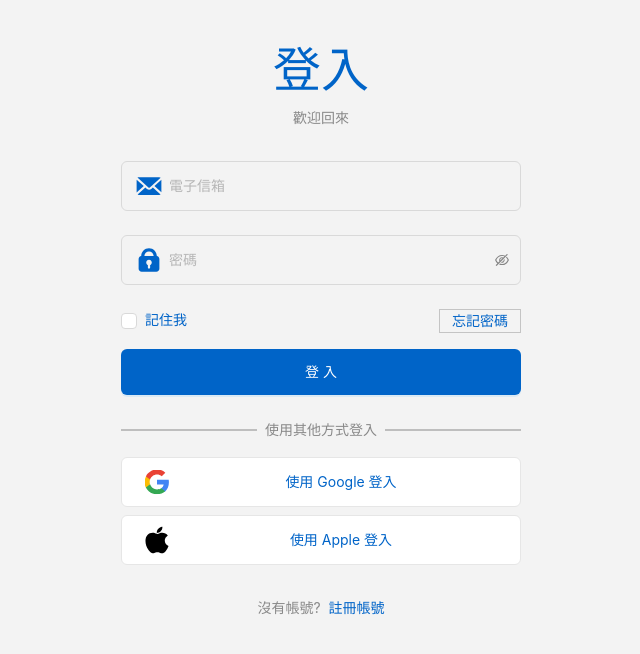
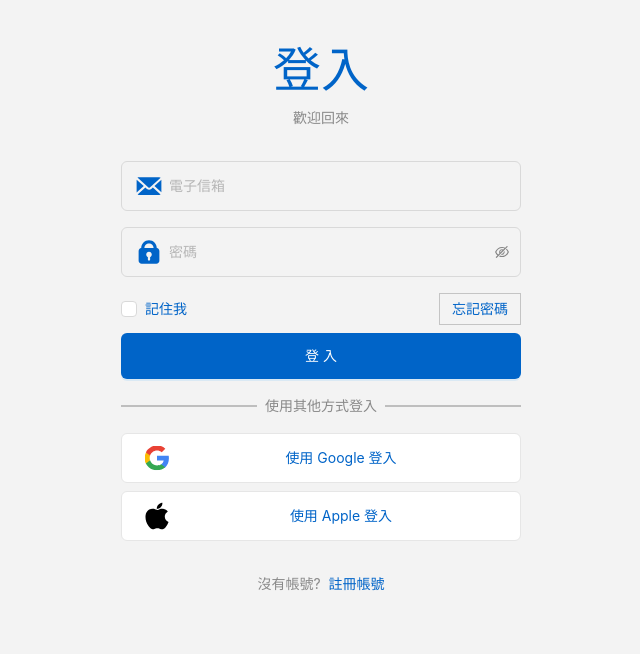
Before and after one commit to leon11081991/vue3-emgiot, a Vue app: page /login in a window 1280 px wide. Shown: the top 654 px of the page, without its empty margins (319-959 px from the left). Built offline with nearby package versions, Linux system fonts and the light colour scheme; no server answers.

Commit message:
feat(login-page): handle login, add user store persistent
1. add pinia storage plugin
2. add user store persistent
3. update axios header authorization
4.
update fnLogin
5. add remember me handler

```diff
--- a/src/App.vue
+++ b/src/App.vue
@@ -44,6 +44,11 @@ const route = useRoute()
   background-color: $--color-primary;
   color: $--color-white;
   border-radius: $--border-radius-middle;
+}
+
+/** Ant Design Form */
+.ant-form-item {
+  margin-bottom: 1rem;
 }
 
 /** Ant Design Button */
--- a/src/composables/useAuth.ts
+++ b/src/composables/useAuth.ts
@@ -1,4 +1,5 @@
 import type {
+  UserInfoType,
   LoginReqType
   // GoogleLoginReqType,
   // SignUpReqType
@@ -20,22 +21,51 @@ export const useAuth = () => {
   const { openNotification } = useNotification()
   const userStore = useUserStore()
 
+  // 初始化token
+  const _initToken = (): string => {
+    return ''
+  }
   // 初始化用戶資訊
-  const _initUserInfo = () => {
+  const _initUserInfo = (): UserInfoType => {
     return {
-      token: '',
       userId: '',
       photoUrl: ''
     }
   }
 
+  /** 存儲登入資訊 */
+  const _saveLoginInfo = (loginData: LoginReqType): void => {
+    UtilCommon.setLocalStorage('rememberMe', loginData)
+  }
+
+  /** 讀取記住我資訊 */
+  const loadLoginInfo = () => {
+    const rememberMe = UtilCommon.getLocalStorage<LoginReqType>('rememberMe')
+    if (!rememberMe) return
+    return {
+      userId: rememberMe.userId,
+      password: rememberMe.password,
+      rememberMe: true
+    }
+  }
+
+  /** 處理記住我 */
+  const handleRememberMe = (params: LoginReqType, isRememberMe: boolean): void => {
+    if (!isRememberMe) {
+      return UtilCommon.removeLocalStorage('rememberMe')
+    }
+    _saveLoginInfo(params)
+  }
+
   /** 處理登入 */
-  const fnLogin = async (params: LoginReqType) => {
+  const fnLogin = async (params: LoginReqType, isRememberMe: boolean) => {
     try {
+      handleRememberMe(params, isRememberMe)
+
       const { result, isSuccess, message, resultCode } = await api.auth.login(params)
 
       if (!isSuccess) {
-        // 顯示錯誤訊息提示
+        // 失敗：顯示錯誤訊息提示
         openNotification(
           {
             title: $t('Common.Error'),
@@ -46,9 +76,8 @@ export const useAuth = () => {
         return
       }
 
+      userStore.token = result.token
       openMessage('success', '登入成功，即將前往首頁...', {}, () => {
-        userStore.userInfo = result
-        UtilCommon.setLocalStorage<string>('token', result.token)
         UtilCommon.goPage('/')
       })
     } catch (e) {
@@ -69,7 +98,7 @@ export const useAuth = () => {
       const { isSuccess, message, resultCode } = await api.auth.logout()
 
       if (!isSuccess) {
-        // 顯示錯誤訊息提示
+        // 失敗：顯示錯誤訊息提示
         openNotification(
           {
             title: $t('Common.Error'),
@@ -80,9 +109,10 @@ export const useAuth = () => {
         return
       }
 
+      userStore.token = _initToken()
+      userStore.userInfo = _initUserInfo()
+
       openMessage('success', '登出成功', {}, () => {
-        userStore.userInfo = _initUserInfo()
-        UtilCommon.removeLocalStorage('token')
         UtilCommon.goPage('/login')
       })
     } catch (e) {
@@ -92,7 +122,7 @@ export const useAuth = () => {
   }
 
   return {
-    _initUserInfo,
+    loadLoginInfo,
     fnLogin,
     fnLogOut
   }
--- a/src/router/middlewares/auth.middleware.ts
+++ b/src/router/middlewares/auth.middleware.ts
@@ -1,5 +1,6 @@
 import type { RouteLocationNormalized, NavigationGuardNext } from 'vue-router'
 import { useRouter } from 'vue-router'
+import { useUserStore } from '@/stores/user.stores'
 import { UtilCommon } from '@/utils/utilCommon'
 
 export const authMiddleware = async ({
@@ -14,7 +15,8 @@ export const authMiddleware = async ({
   console.log('[authMiddleware]', to, from)
 
   const router = useRouter()
-  const token = UtilCommon.getLocalStorage<string>('token')
+  const userStore = useUserStore()
+  const token = userStore.token
 
   if (to.path === '/login' || to.path === '/sign-up') {
     // 檢查是否訪問登入頁或是註冊頁
--- a/src/stores/storage-plugin/user-storage.ts
+++ b/src/stores/storage-plugin/user-storage.ts
@@ -7,22 +7,20 @@ export const useUserStorage = (context: PiniaPluginContext) => {
   const storeId = store.$id
   if (storeId !== 'user') return
 
-  console.log('useUserStorage store', store.$id)
-
   const key = `storage-${store.$id}`
   store.$persist = key
 
   // 存儲狀態：在瀏覽器關閉時或是刷新頁面時，儲存在 localStorage 中
   window.onbeforeunload = () => {
-    localStorage.setItem(store.$persist, JSON.stringify(store.$state))
+    UtilCommon.setLocalStorage(key, store.$state)
   }
 
   // 取得狀態：
-  const savedState = localStorage.getItem(store.$persist)
+  const savedState = UtilCommon.getLocalStorage<typeof store.$state>(store.$persist)
   if (!savedState) return
   try {
-    store.$patch(JSON.parse(savedState)) // 復原保存的狀態
+    store.$patch(savedState) // 復原保存的狀態
   } catch (e) {
-    console.error(e)
+    console.log(e)
   }
 }
--- a/src/stores/user.stores.ts
+++ b/src/stores/user.stores.ts
@@ -3,15 +3,14 @@ import { ref } from 'vue'
 import { defineStore } from 'pinia'
 
 export const useUserStore = defineStore('user', () => {
-  // const token = ref<string>('')
+  const token = ref<string>('')
   const userInfo = ref<UserInfoType>({
-    token: '',
     userId: '',
     photoUrl: ''
   })
 
   return {
-    // token
+    token,
     userInfo
   }
 })
--- a/src/utils/api/axios-instance.ts
+++ b/src/utils/api/axios-instance.ts
@@ -4,8 +4,7 @@ import { env } from '@/env'
 import { getI18nTranslate } from '@/utils/i18nUtils'
 import { errorCodeHandler, unauthorizedHandler } from '@/utils/api/error-handler'
 import { useMessage } from '@/composables/useMessage'
-// import { useUserStore } from '@/stores/user.stores'
-import { UtilCommon } from '@/utils/utilCommon'
+import { useUserStore } from '@/stores/user.stores'
 
 /** 創建實例 */
 const axiosInstance = axios.create({
@@ -15,13 +14,11 @@ const axiosInstance = axios.create({
 
 /** 處理請求發送前 */
 const beforeRequest = (config: InternalAxiosRequestConfig) => {
-  // const userStore = useUserStore()
+  const userStore = useUserStore()
   const loginApiPath = '/LogIn/LogIn'
 
-  // TODO: 先請後端將token移除,等待login完成後再開啟
   if (!config.url?.includes(loginApiPath)) {
-    config.headers.Authorization = `Bearer ${UtilCommon.getLocalStorage<string>('token')}` // token 存在於 local storage
-    //   config.headers.Authorization = `Bearer ${userStore.userInfo.token}` // 假設 token 存在於 user store
+    config.headers.Authorization = `Bearer ${userStore.token}`
   }
 
   config.headers['Content-Type'] = 'application/json;charset=UTF-8'
--- a/src/views/LoginPage.vue
+++ b/src/views/LoginPage.vue
@@ -1,6 +1,7 @@
 <script setup lang="ts">
+import type { LoginDataType } from '@/models/types/auth.types'
 import { ValidationTypeEnums } from '@/constants/enums/validator.enums'
-import { ref } from 'vue'
+import { onMounted, ref } from 'vue'
 import { Form } from 'ant-design-vue'
 import { useI18n } from 'vue-i18n'
 import BaseSvgIcon from '@/components/Base/SvgIcon.vue'
@@ -13,12 +14,12 @@ import { UtilCommon } from '@/utils/utilCommon'
 type TabKey = 'login' | 'register'
 
 const { t: $t } = useI18n()
-const { fnLogin } = useAuth()
+const { loadLoginInfo, fnLogin } = useAuth()
 const { modalVisible, openModal, closeModal } = useModal()
 const { validateErrorMessage, validate } = useValidator()
 
 const activeKey = ref<TabKey>('login')
-const loginFormModel = ref({
+const loginFormModel = ref<LoginDataType>({
   userId: '',
   password: '',
   rememberMe: false
@@ -78,10 +79,13 @@ const onLoginFinish = (values: any) => {
   console.log('登入資料:', values)
   // 在這裡處理登入邏輯
 
-  fnLogin({
+  fnLogin(
+    {
       userId: values.userId,
       password: values.password
-  })
+    },
+    values.rememberMe
+  )
 }
 
 // TODO: type 修正
@@ -94,6 +98,12 @@ const onRegisterFinish = (values: any) => {
 const onForgotPasswordFinish = (values: any) => {
   console.log('忘記密碼資料:', values)
 }
+
+onMounted(() => {
+  const rememberMeData = loadLoginInfo()
+  if (!rememberMeData) return
+  loginFormModel.value = rememberMeData
+})
 </script>
 
 <template>
@@ -165,12 +175,17 @@ const onForgotPasswordFinish = (values: any) => {
 
             <div class="actions-container">
               <!-- Remember Me -->
+              <a-form-item
+                name="rememberMe"
+                class="remember-me-container"
+              >
                 <a-checkbox
                   class="remember-me"
                   v-model:checked="loginFormModel.rememberMe"
                 >
                   {{ $t('LoginPage.Login.RememberMe') }}
                 </a-checkbox>
+              </a-form-item>
               <!-- Forgot Password -->
               <span
                 class="forgot-password"
@@ -416,14 +431,22 @@ const onForgotPasswordFinish = (values: any) => {
 .actions-container {
   display: flex;
   justify-content: space-between;
-  margin-bottom: 1rem;
+  margin-bottom: 0.5rem;
+
+  .remember-me-container {
+    &.ant-form-item {
+      margin-bottom: 0;
+    }
 
     .remember-me {
       color: $--color-primary;
     }
+  }
 
   .forgot-password {
     @include base-transition;
+    display: flex;
+    align-items: center;
     padding-inline: 0.75rem;
     color: $--color-primary;
     border: 1px solid $--color-gray-500;
```
Also changed, not shown: src/models/types/auth.types.ts (+7 -1 lines). Lines whose indentation alone changed are shown as unchanged.
